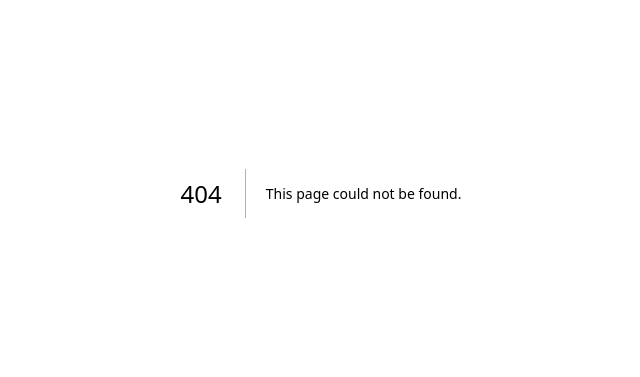
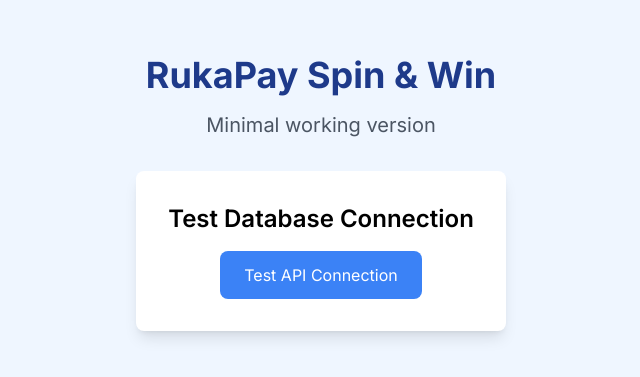
Before and after one commit to Rhino-payment-services/spin-win, a Next.js app: page /minimal in a window 1280 px wide. Before the commit this address had no page. Shown: the part 207-584 px from the top of the page, without its empty margins (319-959 px from the left). Built offline with nearby package versions, Linux system fonts and the light colour scheme.

Commit message:
Fix Next.js App Router Server/Client Component issue
- Add 'use client' directive to minimal test page
- Identify root cause: Event handlers in Server Components
- Minimal page now working with database connection test

```diff
--- /dev/null
+++ b/app/minimal/page.tsx
@@ -0,0 +1,35 @@
+'use client'
+
+export default function MinimalPage() {
+  return (
+    <div className="min-h-screen bg-blue-50 flex items-center justify-center">
+      <div className="text-center">
+        <h1 className="text-4xl font-bold text-blue-900 mb-4">
+          RukaPay Spin & Win
+        </h1>
+        <p className="text-xl text-gray-600 mb-8">
+          Minimal working version
+        </p>
+        <div className="bg-white p-8 rounded-lg shadow-lg">
+          <h2 className="text-2xl font-semibold mb-4">Test Database Connection</h2>
+          <button
+            onClick={async () => {
+              try {
+                const response = await fetch('/api/spin')
+                const data = await response.json()
+                alert('Database connected! Check console for details.')
+                console.log('API Response:', data)
+              } catch (error) {
+                alert('Database error: ' + error.message)
+                console.error('Error:', error)
+              }
+            }}
+            className="bg-blue-500 text-white px-6 py-3 rounded-lg hover:bg-blue-600"
+          >
+            Test API Connection
+          </button>
+        </div>
+      </div>
+    </div>
+  )
+}
```
